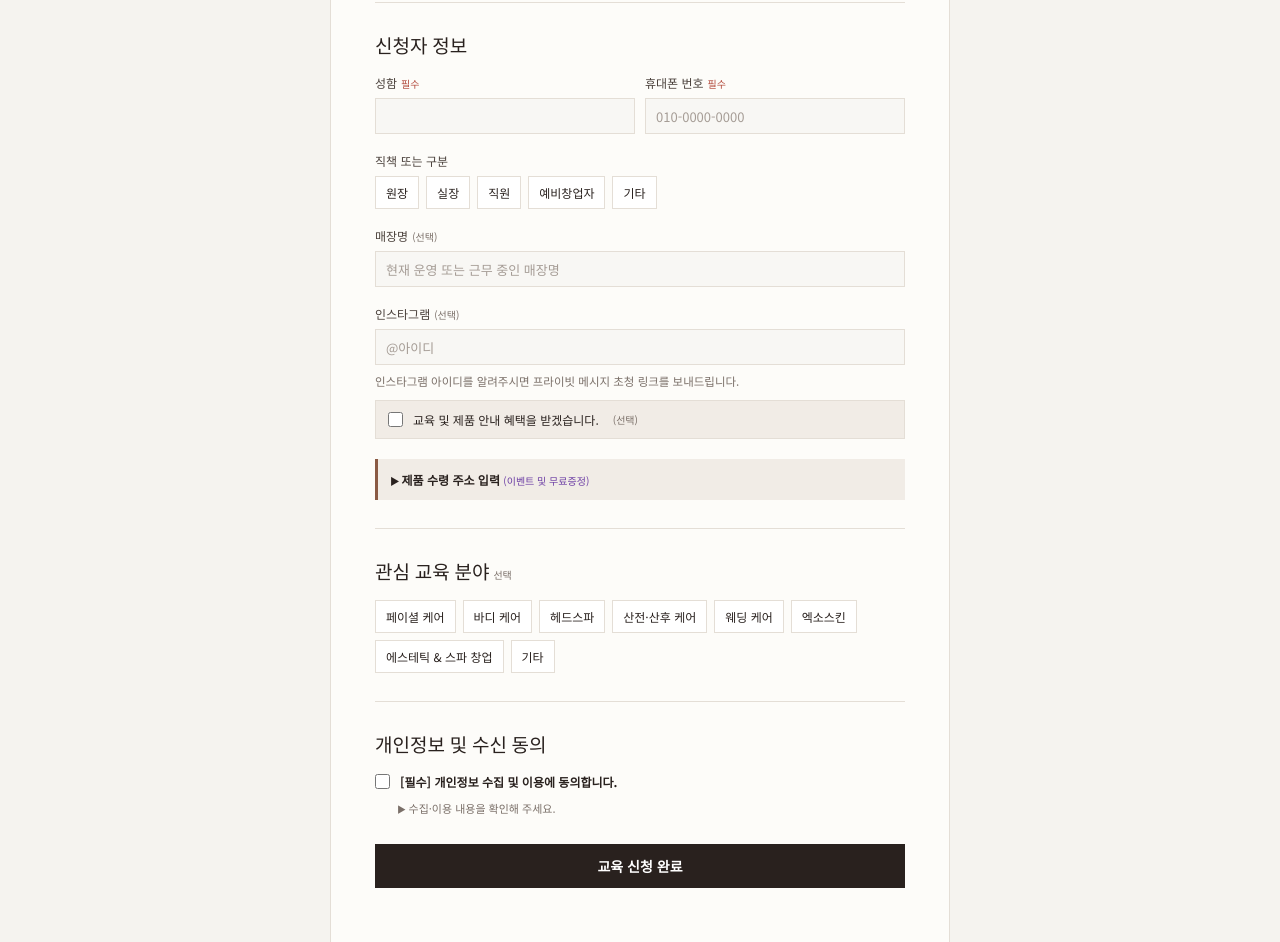
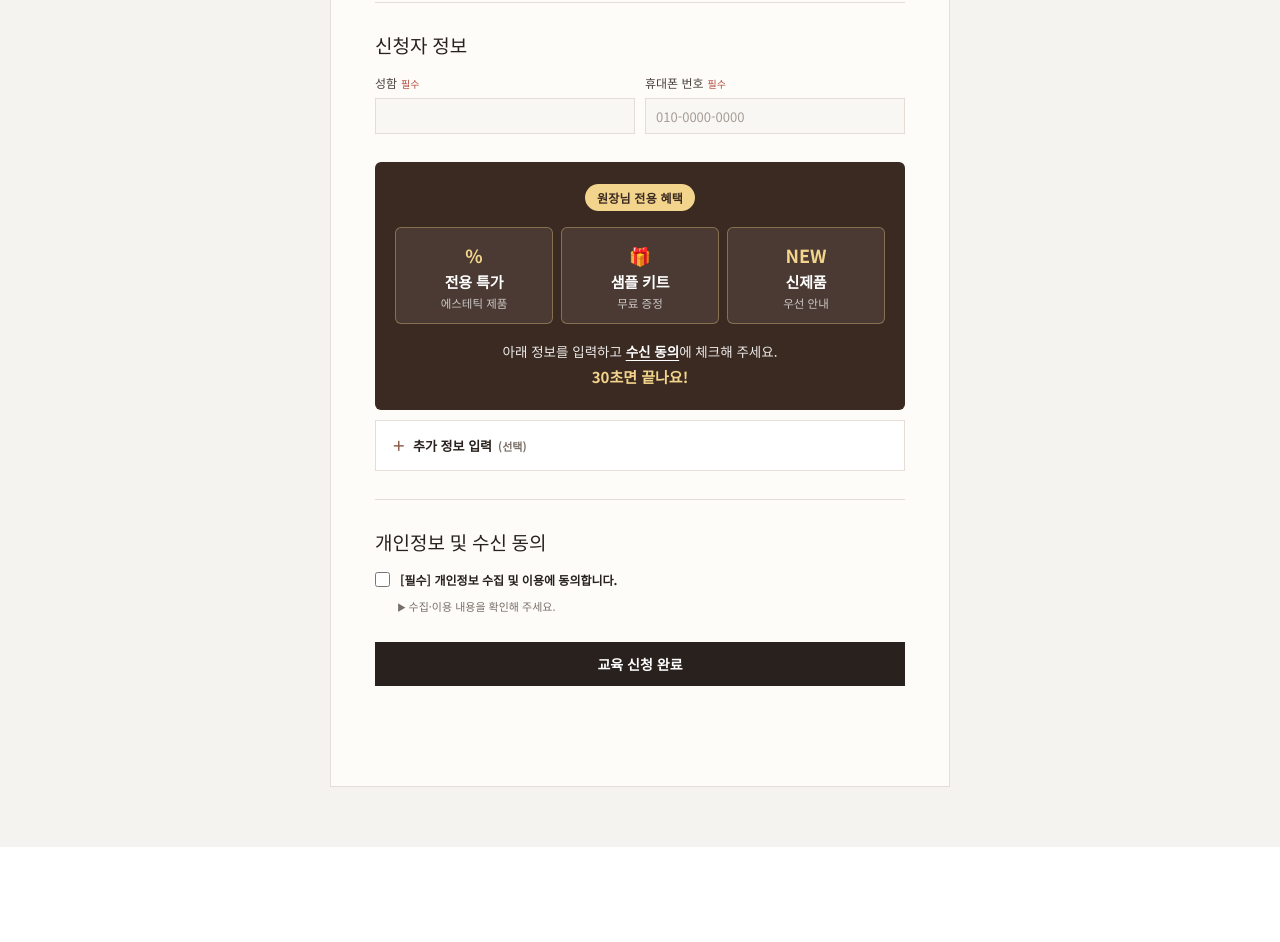
Before and after one commit to bracademy-sdkorea/bracademy-home, a plain HTML site: page apply.html in a window 1280 px wide. Shown: the part 1171-2113 px from the top of the page. After the commit the page ends 2018 px from the top, so only its background shows below. Drawn offline with Linux system fonts and the light colour scheme.

Commit message:
신청 페이지: 이름·연락처만 필수, 원장님 혜택 카드 + 추가 정보(선택) 접기
Co-Authored-By: Claude Opus 5.5 <noreply@anthropic.com>
Claude-Session: https://claude.ai/code/session_01Tp5KAeXniDkjzMdK25g78V

```diff
--- a/apply.html
+++ b/apply.html
@@ -91,6 +91,26 @@ input::placeholder{color:#a59c95}
 .chip[aria-pressed=true]{background:var(--ink);border-color:var(--ink);color:#fff}
 
 /* 초청 배너 */
+.perk{margin-top:10px;background:#3b2a22;color:#fff;padding:22px 20px 20px;border-radius:6px;text-align:center}
+.perk-tag{display:inline-block;font-size:12px;font-weight:700;color:#3b2a22;background:#f3d48c;padding:5px 12px;border-radius:20px;letter-spacing:.02em}
+.perk-list{list-style:none;display:grid;grid-template-columns:repeat(3,1fr);gap:8px;margin:16px 0 16px}
+.perk-list li{background:rgba(255,255,255,.08);border:1px solid rgba(243,212,140,.35);border-radius:6px;padding:14px 6px 12px;display:flex;flex-direction:column;align-items:center;gap:3px}
+.perk-list .ico{font-size:18px;font-weight:800;color:#f3d48c;height:26px;line-height:26px;font-family:var(--sans)}
+.perk-list b{font-size:15px;font-weight:700;letter-spacing:-.01em}
+.perk-list small{font-size:11.5px;color:rgba(255,255,255,.72)}
+.perk-sub{font-size:13.5px;line-height:1.75;color:rgba(255,255,255,.9)}
+.perk-sub b{color:#fff;text-decoration:underline;text-underline-offset:3px}
+.perk-sub strong{color:#f3d48c;font-size:15px}
+.perk+details.more{margin-top:10px}
+.more-inner .field:first-child{margin-top:16px}
+details.more{margin-top:6px;border:1px solid var(--line);background:#fff}
+details.more>summary{padding:15px 16px;font-size:13px;display:flex;align-items:baseline;gap:6px;flex-wrap:wrap}
+details.more>summary:before{content:"＋";font-size:13px;color:var(--accent);margin-right:2px}
+details[open].more>summary:before{content:"－"}
+details.more>summary span{color:var(--muted);font-size:11px}
+details.more>summary em{font-style:normal;color:var(--muted);font-size:11px;margin-left:auto}
+details.more .more-inner{padding:6px 16px 20px;border-top:1px solid var(--line)}
+.more-intro{font-size:12.5px;line-height:1.7;color:var(--accent);background:var(--accent-soft);padding:12px 14px;margin:16px 0 18px}
 .hint{font-size:11.5px;color:var(--muted);margin-top:7px;line-height:1.6}
 .consent-box{background:var(--accent-soft)!important;border-color:var(--line)!important}
 .consent-box input{accent-color:var(--accent)!important}
@@ -102,7 +122,7 @@ details.addr{background:var(--accent-soft);border-left:3px solid var(--accent);p
 details summary{cursor:pointer;font-size:12px;font-weight:700;list-style:none}
 details summary::-webkit-details-marker{display:none}
 details summary:before{content:"▶ ";font-size:9px}
-details[open] summary:before{content:"▼ "}
+details[open]>summary:before{content:"▼ "}
 details.addr summary span{color:var(--violet2);font-weight:400;font-size:10px}
 details.addr .inner{padding-top:12px;display:grid;gap:8px}
 details.addr .note{font-size:11px;color:var(--muted)}
@@ -165,7 +185,7 @@ details.terms .inner{font-size:11.5px;color:var(--muted);line-height:1.8;padding
     <div class="hero">
       <div class="eyebrow">BR ACADEMY</div>
       <h1>교육 신청</h1>
-      <p>1분 안에 간편하게 신청하세요.</p>
+      <p>이름과 연락처만으로 30초면 신청할 수 있어요.</p>
     </div>
 
     <form class="body" id="form" novalidate>
@@ -194,38 +214,44 @@ details.terms .inner{font-size:11.5px;color:var(--muted);line-height:1.8;padding
             <div class="err">휴대폰 번호를 정확히 입력해 주세요.</div>
           </div>
         </div>
+        <div class="perk">
+          <p class="perk-tag">원장님 전용 혜택</p>
+          <ul class="perk-list">
+            <li><span class="ico">%</span><b>전용 특가</b><small>에스테틱 제품</small></li>
+            <li><span class="ico">🎁</span><b>샘플 키트</b><small>무료 증정</small></li>
+            <li><span class="ico">NEW</span><b>신제품</b><small>우선 안내</small></li>
+          </ul>
+          <p class="perk-sub">아래 정보를 입력하고 <b>수신 동의</b>에 체크해 주세요.<br><strong>30초면 끝나요!</strong></p>
+        </div>
+        <details class="more">
+          <summary><b>추가 정보 입력</b> <span>(선택)</span></summary>
+          <div class="more-inner">
             <div class="field">
-          <label class="lab">직책 또는 구분</label>
+              <label class="lab" for="store">매장명</label>
+              <input type="text" id="store" placeholder="현재 운영 또는 근무 중인 매장명" autocomplete="organization">
+            </div>
+            <div class="field">
+              <label class="lab">직책</label>
               <div class="chips" id="roleChips" data-single="true"></div>
             </div>
             <div class="field">
-          <label class="lab" for="store">매장명<span class="opt">(선택)</span></label>
-          <input type="text" id="store" placeholder="현재 운영 또는 근무 중인 매장명" autocomplete="organization">
+              <label class="lab" for="insta">인스타그램</label>
+              <input type="text" id="insta" placeholder="@아이디" autocomplete="off">
+              <p class="hint">인스타그램 아이디를 알려주시면 프라이빗 메시지 초청 링크를 보내드립니다.</p>
             </div>
             <div class="field">
-          <label class="lab" for="insta">인스타그램<span class="opt">(선택)</span></label>
-          <input type="text" id="insta" placeholder="@아이디" autocomplete="off">
-          <p class="hint">인스타그램 아이디를 알려주시면 프라이빗 메시지 초청 링크를 보내드립니다.</p>
-          <label class="consent-box"><input type="checkbox" id="marketing"> 교육 및 제품 안내 혜택을 받겠습니다. <span class="opt">(선택)</span></label>
-        </div>
-
-        <details class="addr">
-          <summary>제품 수령 주소 입력 <span>(이벤트 및 무료증정)</span></summary>
-          <div class="inner">
-            <p class="note">제품 배송이 필요한 경우에만 입력해 주세요. 배송 목적이 끝난 뒤 30일 내 삭제합니다.</p>
+              <label class="lab" for="zip">주소</label>
               <div class="post">
                 <input type="text" id="zip" placeholder="우편번호" inputmode="numeric">
                 <input type="text" id="addr1" placeholder="기본 주소">
               </div>
-            <input type="text" id="addr2" placeholder="상세 주소">
+              <input type="text" id="addr2" placeholder="상세 주소" style="margin-top:8px">
+              <p class="hint">제품·혜택 발송 목적으로만 사용합니다.</p>
+            </div>
+            <label class="consent-box"><input type="checkbox" id="marketing"> 원장님 전용 특가·샘플 키트·신제품 안내를 받겠습니다.</label>
+            <div id="interestChips" class="hidden"></div>
           </div>
         </details>
-      </div>
-
-      <!-- 관심 분야 -->
-      <div class="section">
-        <h3>관심 교육 분야<small>선택</small></h3>
-        <div class="chips" id="interestChips"></div>
       </div>
 
       <!-- 동의 -->
```
Lines whose indentation alone changed are shown as unchanged.
